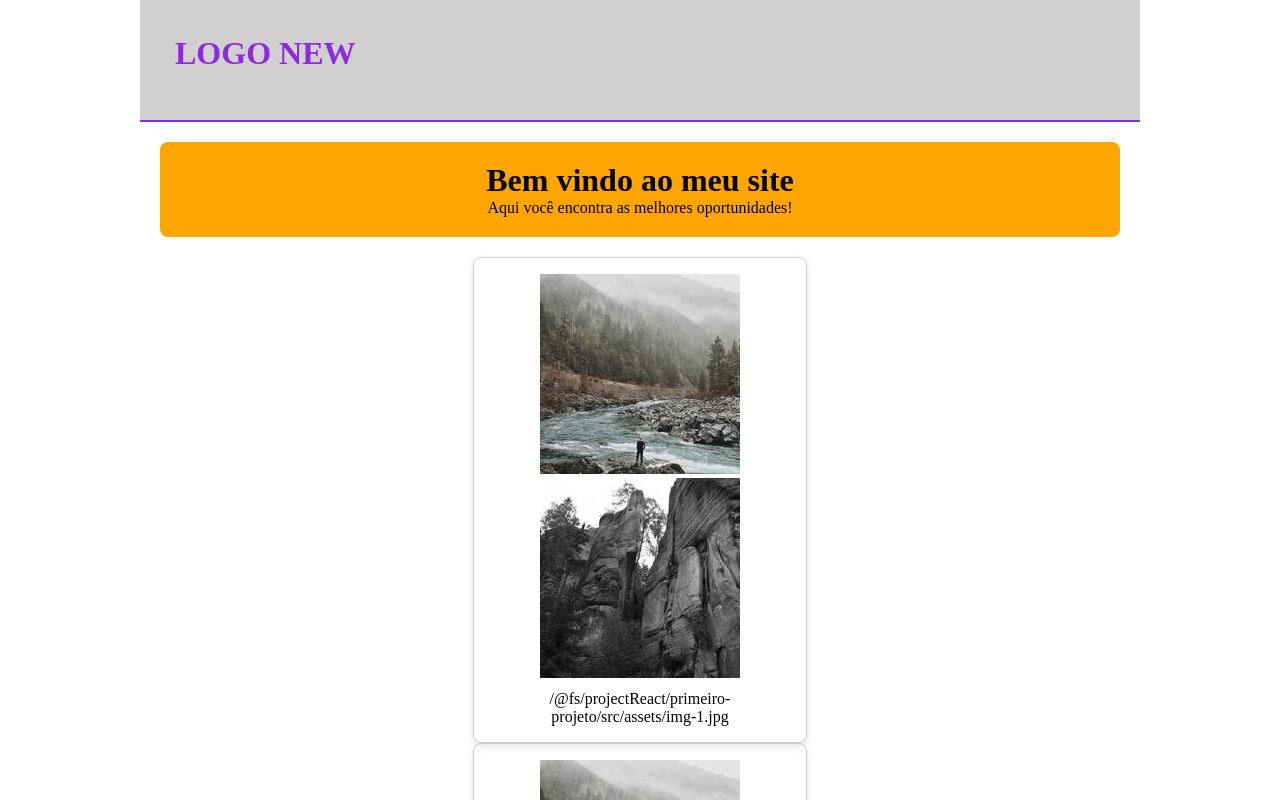
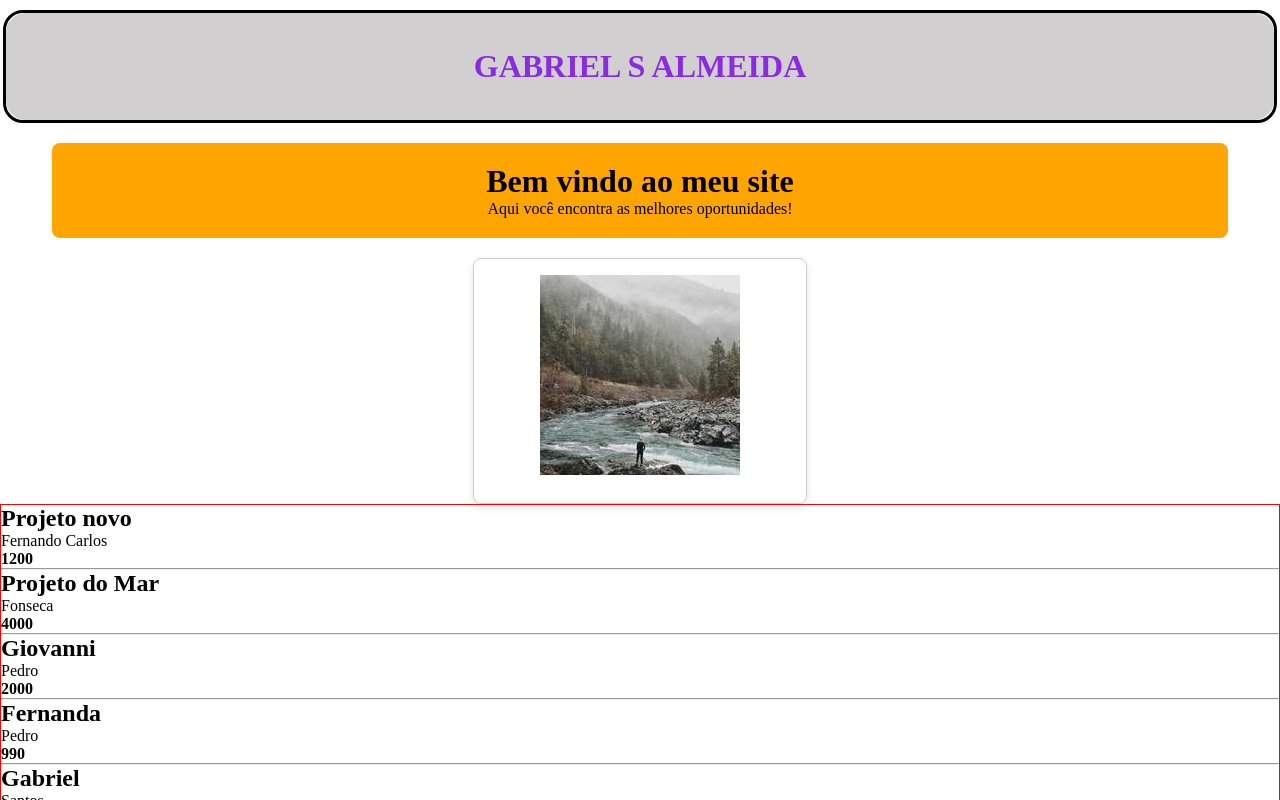
Before and after one commit to GabrielSantosAlmeida15/fic-javascript-jan, a React (Vite) app in the folder projectReact/primeiro-projeto/: page / in a window 1280 px wide. Shown: the top 800 px of the page. Built offline with nearby package versions, Linux system fonts and the light colour scheme.

Commit message:
Continuando projeto

```diff
--- a/projectReact/primeiro-projeto/package.json
+++ b/projectReact/primeiro-projeto/package.json
@@ -11,7 +11,8 @@
   },
   "dependencies": {
     "react": "^19.0.0",
-    "react-dom": "^19.0.0"
+    "react-dom": "^19.0.0",
+    "react-router-dom": "^7.2.0"
   },
   "devDependencies": {
     "@eslint/js": "^9.21.0",
--- a/projectReact/primeiro-projeto/src/App.css
+++ b/projectReact/primeiro-projeto/src/App.css
@@ -4,6 +4,21 @@
 }
 
 .container{
-    max-width: 1000px;
+    max-width: 100%;
     margin: 0 auto;
 }
+
+.containerHeader{
+    width: 99%;
+    margin: 0 auto;
+    max-width: 100%;
+    border-style: solid;
+    border-radius: 20px;
+    text-align: center;
+    margin-top: 10px;
+}
+
+.containerBanner{
+    width: 95%;
+    margin: 0 auto;
+}
--- a/projectReact/primeiro-projeto/src/App.jsx
+++ b/projectReact/primeiro-projeto/src/App.jsx
@@ -1,6 +1,7 @@
 import Header from "./Components/Header";
 import Banner from "./Components/Banner";
 import ImgCard from "./Components/ImgCard";
+import Card from "./Components/card";
 import img1 from "./assets/img-1.jpg";
 import img2 from "./assets/img-2.jpg";
 import "./App.css";
@@ -11,18 +12,20 @@ function App() {
     <>
       <div className="container">
 
-        <Header title="Logo New"/>
-        <Banner>
+        <div className="containerHeader">
+          <Header title="Gabriel S Almeida" />
+        </div>
+        <div className="containerBanner">
+          <Banner>
             <h1>Bem vindo ao meu site</h1>
             <p>Aqui você encontra as melhores oportunidades!</p>
-        </Banner>
+          </Banner>
+        </div>
+        <div className="containerImgCard">
+          <ImgCard caption="Uma imagem legal" newImg/>
+        </div>
 
-      <div>
-      <ImgCard caption="Uma imagem legal" newImg={img1}/>
-      <ImgCard caption="Uma imagem legal" newImg={img2}/>
-      </div>
-
-
+        <Card />
       </div>
     </>
   )
--- a/projectReact/primeiro-projeto/src/Components/Header/style.css
+++ b/projectReact/primeiro-projeto/src/Components/Header/style.css
@@ -1,7 +1,8 @@
 header{
-    height: 120px;
+    max-width: 100%;
+    max-height: 100%;
     background:  rgb(209,207,207);
-    border-bottom: 2px solid blueviolet;
+    border-radius: 20px;
 }
 
 header h1 {
--- a/projectReact/primeiro-projeto/src/Components/ImgCard/index.jsx
+++ b/projectReact/primeiro-projeto/src/Components/ImgCard/index.jsx
@@ -7,10 +7,10 @@ export default function ImgCard(props) {
   return (
     <div className='image-card'>
         <img src = {img1} />
-        <img src = {img2} />
         <p className='image-card-caption'>
             {props.newImg}
         </p>
     </div>
+
   )
 }
--- /dev/null
+++ b/projectReact/primeiro-projeto/src/Components/card/index.jsx
@@ -0,0 +1,50 @@
+import "./style.css"
+
+import React from 'react'
+
+export default function Card() {
+
+    const lista = [
+        {
+            nome: "Projeto novo",
+            responsavel: "Fernando Carlos",
+            valor: 1200
+        },
+        {
+            nome: "Projeto do Mar",
+            responsavel: "Fonseca",
+            valor: 4000
+        },
+        {
+            nome: "Giovanni",
+            responsavel: "Pedro",
+            valor: 2000
+        },
+        {
+            nome: "Fernanda",
+            responsavel: "Pedro",
+            valor: 990
+        },
+        {
+            nome: "Gabriel",
+            responsavel: "Santos",
+            valor: 15000
+        }
+    ]
+
+    return (
+        <div className='card-container'>
+            {lista.map((item, index) => {
+                return (
+                    <div className="card" key={index}>
+                        <h2>{item.nome}</h2>
+                        <p>{item.responsavel}</p>
+                        <strong>{item.valor}</strong>
+                        <hr />
+                    </div>
+                )
+            })}
+
+        </div>
+    )
+}
--- /dev/null
+++ b/projectReact/primeiro-projeto/src/Components/card/style.css
@@ -0,0 +1,3 @@
+.card-container{
+    border: 1px solid red;
+}
```
Also changed, not shown: projectReact/primeiro-projeto/src/NewPaige/Js/home.jsx (added, +11 -0 lines), projectReact/primeiro-projeto/src/NewPaige/Css/home.css (added), 1 other file (tests, documents, lock files or other folders).
